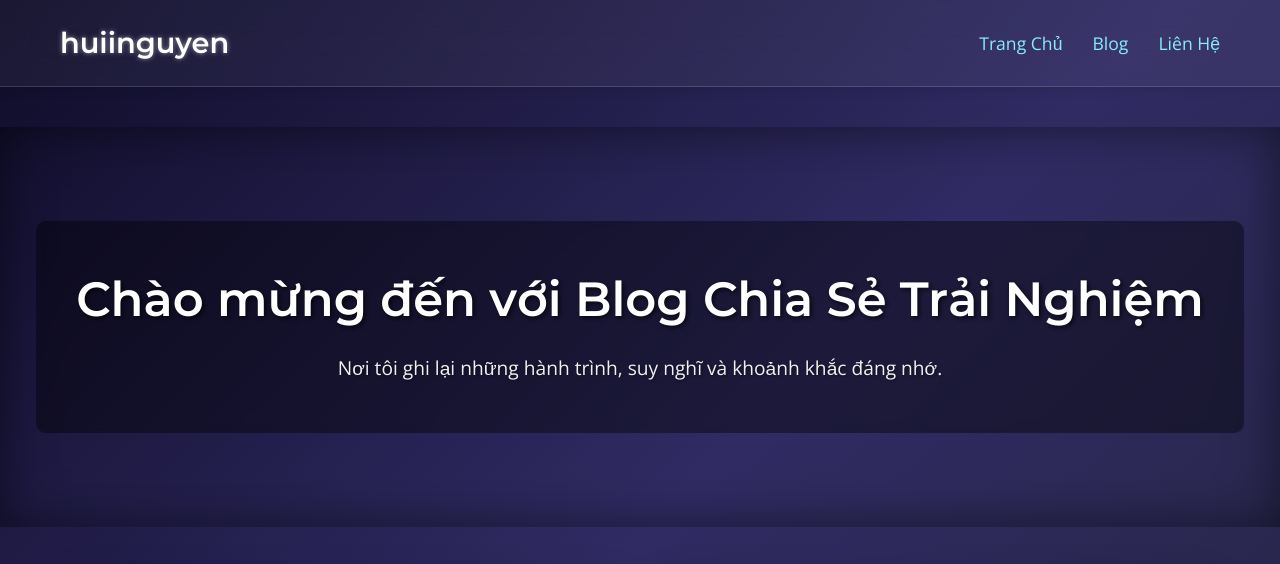
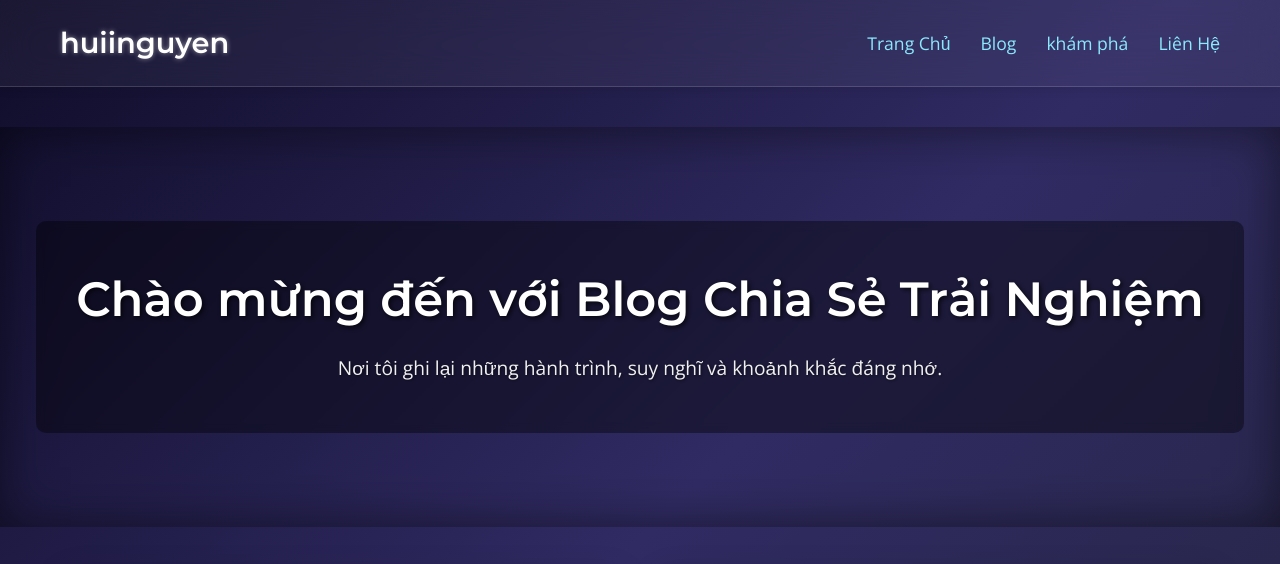
Before and after one commit to huiinguen/blog, a plain HTML site: page index.html in a window 1280 px wide. Shown: the top 564 px of the page. Drawn offline with nearby package versions, Linux system fonts and the light colour scheme.

Commit message:
Update index.html

```diff
--- a/index.html
+++ b/index.html
@@ -19,6 +19,7 @@
             <nav id="main-nav"> <ul>
                     <li><a href="index.html">Trang Chủ</a></li>
                     <li><a href="blog.html">Blog</a></li>
+                    <li><a href="travel.html">khám phá</a></li>
                     <li><a href="contact.html">Liên Hệ</a></li>
                 </ul>
             </nav>
```
